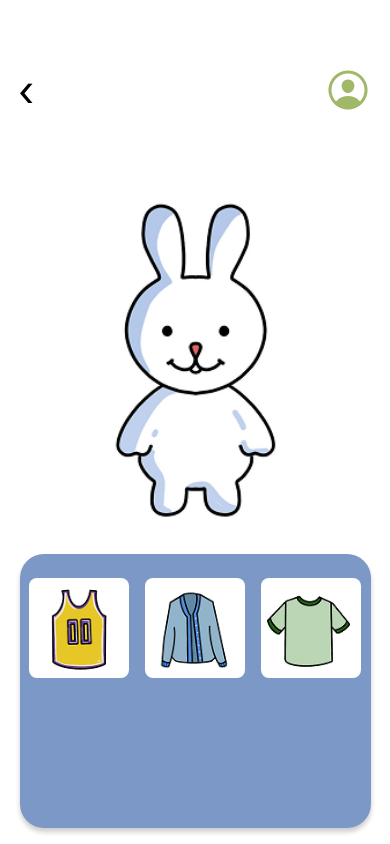
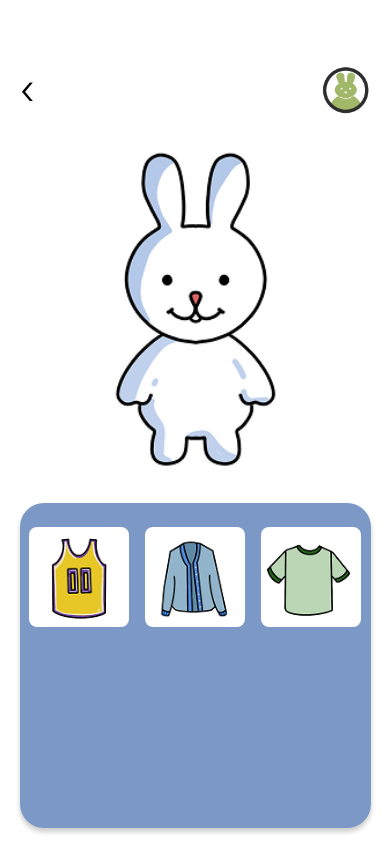
Before and after one commit to abby986/dustbuddies, a React Native app: screen /Closet in a window 390 px wide. Built offline with nearby package versions, Linux system fonts and the light colour scheme.

Commit message:
Profile icon added to profile, closet, and bulletin screens.

```diff
--- a/screens/BulletinBoardComponents/BulletinBoardScreen.js
+++ b/screens/BulletinBoardComponents/BulletinBoardScreen.js
@@ -7,14 +7,23 @@ import {
   TouchableOpacity,
 } from 'react-native';
 import Ionicons from '@expo/vector-icons/Ionicons';
+import greenIcon from '../../assets/images/green-bunny-profile.png';
 
 export default function BulletinBoardScreen({ navigation }) {
   return (
     <View style={styles.container}>
-      <View style={styles.header}>
-        <Text style={styles.backArrow}>‹</Text>
-        <View style={styles.profileCircle} />
-      </View>
+       <View style={styles.header}>
+          <TouchableOpacity onPress={() => navigation.goBack()}>
+            <Text style={styles.back}>‹</Text>
+          </TouchableOpacity>
+
+          <TouchableOpacity
+            onPress={() => navigation.navigate('Profile')}
+            activeOpacity={0.7}
+          >
+            <Image source={greenIcon} style={styles.profileIcon} />
+          </TouchableOpacity>
+        </View>
 
      <View style={styles.actionRow}>
       <TouchableOpacity
@@ -77,23 +86,18 @@ const styles = StyleSheet.create({
   },
 
   header: {
-    height: 60,
+    width: '100%',
+    paddingHorizontal: 20,
+    paddingVertical: 15,
     flexDirection: 'row',
+    justifyContent: 'space-between',
     alignItems: 'center',
-    justifyContent: 'space-between',
-    paddingHorizontal: 16,
-    backgroundColor: '#fff',
+    backgroundColor: '#ffffff',
   },
 
-  backArrow: {
-    fontSize: 28,
-  },
-
-  profileCircle: {
-    width: 36,
-    height: 36,
-    borderRadius: 18,
-    backgroundColor: '#9DB37D',
+  back: {
+    fontSize: 40,
+    fontWeight: '300',
   },
 
    actionButton: {
@@ -125,6 +129,12 @@ const styles = StyleSheet.create({
     flexDirection: 'row',
     alignItems: 'center',
     marginBottom: 8,
+  },
+
+  profileIcon: {
+    width: 48,
+    height: 48,
+    resizeMode: 'contain',
   },
 
   avatar: {
--- a/screens/ProfileScreenComponents/ClosetScreen.js
+++ b/screens/ProfileScreenComponents/ClosetScreen.js
@@ -1,29 +1,25 @@
 import React, { useState } from 'react';
 import { View, Text, StyleSheet, TextInput, TouchableOpacity, Image } from 'react-native';
 import Ionicons from '@expo/vector-icons/Ionicons';
+import greenIcon from '../../assets/images/green-bunny-profile.png';
 
 export default function ClosetScreen({ navigation }) {
   const [text, setText] = useState('');
 
   return (
     <View style={styles.container}>
+
       <View style={styles.header}>
-
         <TouchableOpacity onPress={() => navigation.goBack()}>
           <Text style={styles.back}>‹</Text>
         </TouchableOpacity>
 
-        <View style={styles.actionRow}>
-          <TouchableOpacity
-            onPress={() => navigation.navigate('MainTabs', { screen: 'Profile' })}
-
-            activeOpacity={0.7}
-          >
-            <Ionicons name="person-circle-outline" size={48} color="#A1B869" />
-          </TouchableOpacity>
-
-        </View>
-
+        <TouchableOpacity
+          onPress={() => navigation.navigate('Profile')}
+          activeOpacity={0.7}
+        >
+          <Image source={greenIcon} style={styles.profileIcon} />
+        </TouchableOpacity>
       </View>
 
       <View>
@@ -53,17 +49,25 @@ const styles = StyleSheet.create({
   },
 
   header: {
+    marginTop: 50,
     width: '100%',
-    height: 180,
+    paddingHorizontal: 20,
+    paddingVertical: 15,
     flexDirection: 'row',
+    justifyContent: 'space-between',
     alignItems: 'center',
-    justifyContent: 'space-between',
-    paddingHorizontal: 18,
-    backgroundColor: '#fff',
+    backgroundColor: '#ffffff',
   },
 
   back: {
-    fontSize: 42,
+    fontSize: 40,
+    fontWeight: '300',
+  },
+
+  profileIcon: {
+    width: 48,
+    height: 48,
+    resizeMode: 'contain',
   },
 
   sideIcons: {
--- a/screens/ProfileScreenComponents/ProfileScreen.js
+++ b/screens/ProfileScreenComponents/ProfileScreen.js
@@ -8,15 +8,23 @@ import {
 } from 'react-native';
 
 import Ionicons from '@expo/vector-icons/Ionicons';
+import greenIcon from '../../assets/images/green-bunny-profile.png';
 
 export default function ProfileScreen({ navigation }) {
   return (
     <View style={styles.container}>
-      <View style={styles.header}>
-        <TouchableOpacity onPress={() => navigation.goBack()}>
-          <Text style={styles.back}>‹</Text>
-        </TouchableOpacity>
-      </View>
+       <View style={styles.header}>
+          <TouchableOpacity onPress={() => navigation.goBack()}>
+            <Text style={styles.back}>‹</Text>
+          </TouchableOpacity>
+
+          <TouchableOpacity
+            onPress={() => navigation.navigate('Profile')}
+            activeOpacity={0.7}
+          >
+            <Image source={greenIcon} style={styles.profileIcon} />
+          </TouchableOpacity>
+        </View>
 
       <View style={styles.sideIcons}>
         <TouchableOpacity
@@ -82,22 +90,29 @@ const styles = StyleSheet.create({
 
   header: {
     width: '100%',
-    height: 80,
+    paddingHorizontal: 20,
+    paddingVertical: 15,
     flexDirection: 'row',
+    justifyContent: 'space-between',
     alignItems: 'center',
-    justifyContent: 'space-between',
-    paddingHorizontal: 18,
-    backgroundColor: '#fff',
+    backgroundColor: '#ffffff',
   },
 
   back: {
-    fontSize: 38,
+    fontSize: 40,
+    fontWeight: '300',
+  },
+
+  profileIcon: {
+    width: 48,
+    height: 48,
+    resizeMode: 'contain',
   },
 
   sideIcons: {
     position: 'absolute',
     right: 16,
-    top: 100,
+    top: 200,
     justifyContent: 'space-between',
     height: 120,
   },
```
